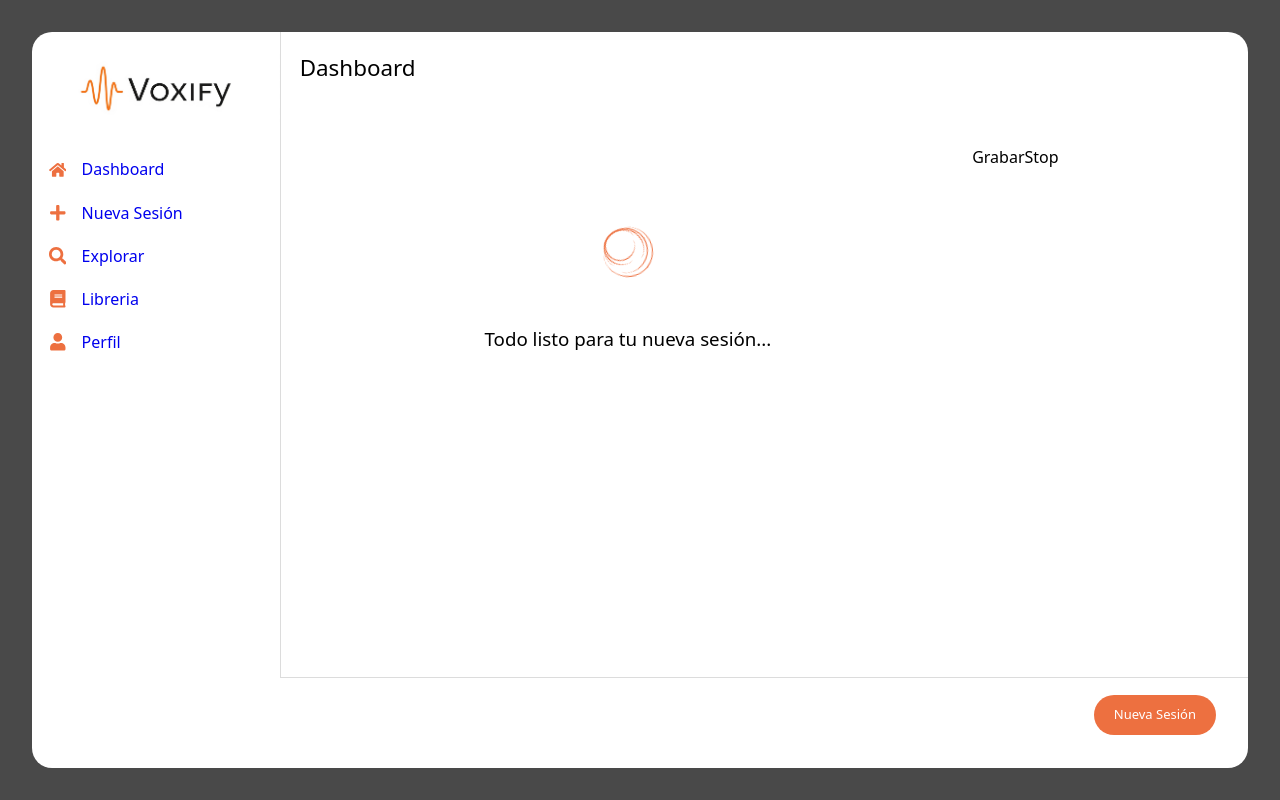
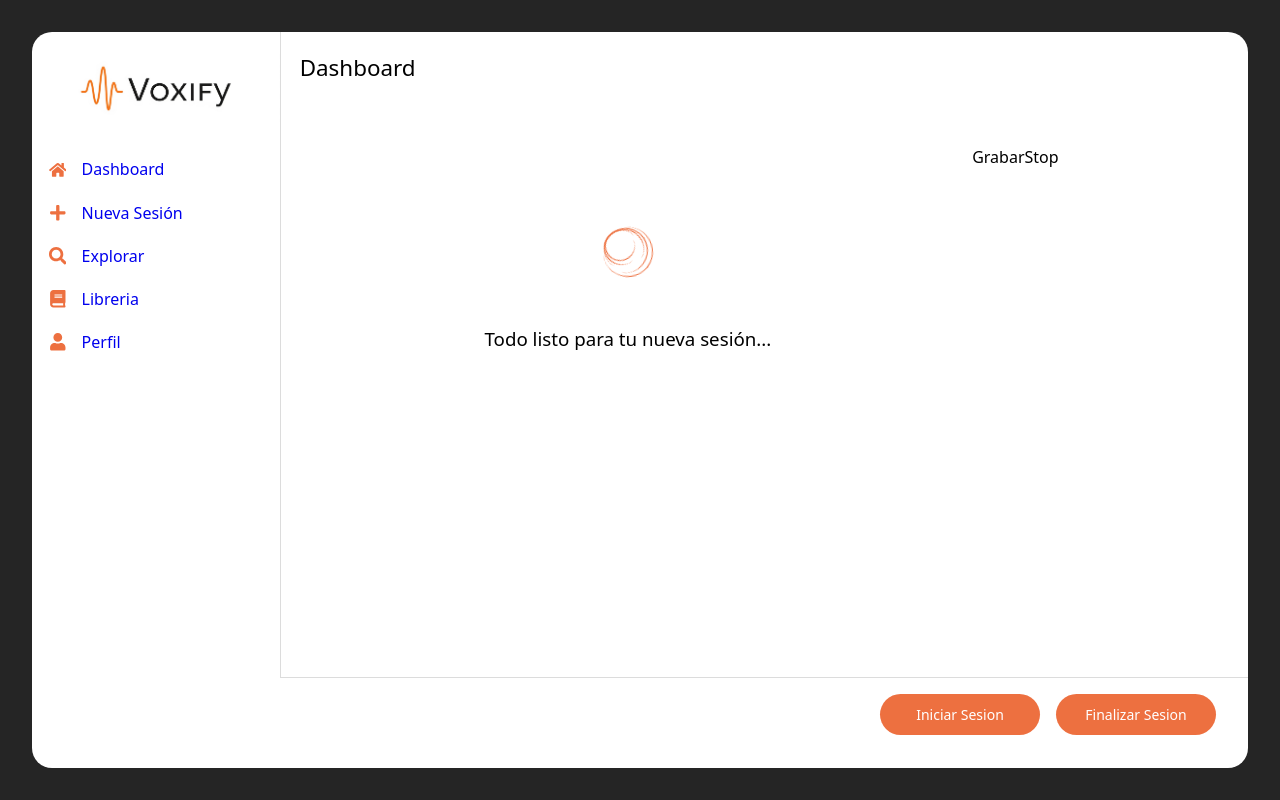
Before and after one commit to ignaarguello/Voxify, a React (Vite) app in the folder Cliente/: page /nuevasesion in a window 1280 px wide. Built offline with nearby package versions, Linux system fonts and the light colour scheme; the HTML template or start-up script is replaced by a standard one.

Commit message:
Add/Correciones y mejoras, desde Humboldt

```diff
--- a/Cliente/package.json
+++ b/Cliente/package.json
@@ -14,6 +14,7 @@
     "node": "^22.17.0",
     "react": "^19.1.0",
     "react-dom": "^19.1.0",
+    "react-icons": "^5.5.0",
     "react-loaders": "^3.0.1",
     "react-player": "^3.0.0",
     "react-router-dom": "^7.6.3",
--- a/Cliente/src/componentes/Footer/Footer.css
+++ b/Cliente/src/componentes/Footer/Footer.css
@@ -1,14 +1,14 @@
 /* Resolucion Mobile */
 @media screen and (min-width:360px) {
-    #Footer{
+    #Footer {
         /* border: 2px solid palevioletred; */
     }
 }
 
 /* Resolucion Laptops */
 @media screen and (min-width:1280px) {
-    #Footer{
-       /*  border: 3px solid palevioletred; */
+    #Footer {
+         /* border: 3px solid palevioletred; */
         border-radius: 0 0 20px 0;
         width: 100%;
         height: 10%;
@@ -19,14 +19,30 @@
     }
 
     /* Menu Crear - 'Nueva Sesión' */
-    #MenuCrearNuevaSesion{
+    #MenuCrearNuevaSesion {
         /* border: 2px solid greenyellow; */
-        border-radius: 50px;
-        margin: 0 2rem 0 0rem;
-        padding: 10px 20px;
-        font-size: 13px;
+        margin-right: 2rem;
+        display: flex;
+        gap: 1rem;
+    }
+
+    .BotonCrearSesion {
+        background-color: var(--color-primario);
+    }
+
+    .BotonFinalizarSesion {
+        background-color: var(--color-primario);
+    }
+
+    .BotonFinalizarSesion, .BotonCrearSesion{
+        width: 10rem;
+        display: flex;
+        justify-content: center;
+        align-items: center;
+        padding: 10px 12px;
+        cursor: pointer;
+        border-radius: 30px;
         color: white;
-        background-color: var(--color-primario);
-        cursor: pointer;
+        font-size: 14px;
     }
 }
--- a/Cliente/src/componentes/Footer/Footer.jsx
+++ b/Cliente/src/componentes/Footer/Footer.jsx
@@ -8,7 +8,8 @@ export default function Footer() {
     <div id='Footer'>
       {/* Menu Crear */}
       <div id='MenuCrearNuevaSesion'>
-        <span onClick={() => alert('Creando Sesion...')}>Nueva Sesión</span>
+        <span className='BotonCrearSesion' onClick={() => alert('Iniciando Sesion...')}>Iniciar Sesion</span>
+        <span  className='BotonFinalizarSesion'onClick={() => alert('Cerrando Sesion...')}>Finalizar Sesion</span>
       </div>
     </div>
   )
--- a/Cliente/src/componentes/SelectorCanciones/SelectorCanciones.css
+++ b/Cliente/src/componentes/SelectorCanciones/SelectorCanciones.css
@@ -4,35 +4,38 @@
 /* Resolucion Laptops */
 @media screen and (min-width: 1280px) {
     #SelectorCanciones {
-        /* border: 2px solid greenyellow; */
+        /*  border: 2px solid greenyellow; */
         height: 80%;
-        width: 50%;
+        width: 100%;
     }
 
     /* Envolvente del componente de las canciones */
     #WrapperCanciones {
         /* border: 2px solid slateblue; */
         margin: 0.3rem 0rem 0rem 1rem;
-        width: 50%;
+        width: 100%;
         height: 9rem;
         overflow: scroll;
-        border-radius: 10px;
         background-color: white;
         cursor: pointer;
+        display: flex;
+        flex-wrap: wrap;
     }
 
     /* Elemento Cancion */
-    .ElementoCancion_SelectorCanciones{
+    .ElementoCancion_SelectorCanciones {
+        /*  border: 2px solid red; */
         display: flex;
         align-items: center;
         justify-content: space-between;
-        padding: 15px;
+        padding: 10px;
         margin: 0px 0;
         height: 33%;
+        width: 50%;
         transition: .4s ease-in-out;
     }
 
-    .ElementoCancion_SelectorCanciones:hover{
+    .ElementoCancion_SelectorCanciones:hover {
         background-color: rgba(220, 220, 220, 0.459);
     }
 
@@ -42,12 +45,13 @@
         color: grey;
     }
 
-    #IconoPlay{
+    #IconoPlay {
         color: var(--color-primario);
     }
 
     ::-webkit-scrollbar {
-        display: none; /* Hace que la barra de scroll sea invisible */
+        display: none;
+        /* Hace que la barra de scroll sea invisible */
     }
 }
 
@@ -55,30 +59,29 @@
 @media screen and (min-width: 1440px) {
     #SelectorCanciones {
         /* border: 2px solid greenyellow; */
-        height: 80%;
         width: 50%;
-        margin-left: 2rem;
+        margin-left: 5rem;
     }
 
     /* Envolvente del componente de las canciones */
     #WrapperCanciones {
-        /* border: 2px solid slateblue; */
-        height: 9.5rem;
-        margin: 0rem 0rem 0rem 1.2rem;
+       /*  border: 2px solid slateblue; */
+        height: 9rem;
+        margin: .1rem 0rem 0rem 0rem;
     }
 
-     /* Elemento Cancion */
-     .ElementoCancion_SelectorCanciones{
+    /* Elemento Cancion */
+    .ElementoCancion_SelectorCanciones {
+        /* border: 2px solid red; */
         height: 36%;
     }
 
     .NombreCancion_SelectorCanciones {
-      /*   border: 2px solid red; */
+       /*    border: 2px solid red; */
         font-weight: 400;
-        padding-left: .4rem;
     }
 
-    #IconoPlay{
+    #IconoPlay {
         width: 1.3rem;
         height: 1.3rem;
     }
--- a/Cliente/src/componentes/SelectorCanciones/SelectorCanciones.jsx
+++ b/Cliente/src/componentes/SelectorCanciones/SelectorCanciones.jsx
@@ -6,7 +6,7 @@ import './SelectorCanciones.css'
 //Iconos
 import { FaCirclePlay } from "react-icons/fa6";
 
-const DataArrayCanciones = ['A las nueve', 'Dime que te paso', 'Colgando en tu manos', 'Mariposa Traicionera', 'Dime que no', 'Tu misterioso alguien', 'Rakata']
+const DataArrayCanciones = ['A las nueve', 'Dime que te paso', 'Colgando en tu manos', 'Mariposa Traicionera', 'Dime que no', 'Tu misterioso alguien', 'Rakata', 'Como eran las cosas']
 
 export default function SelectorCanciones() {
     return (
--- a/Cliente/src/layout/Layout.css
+++ b/Cliente/src/layout/Layout.css
@@ -2,14 +2,14 @@
 /* Contenedor Padre - Aplicación  */
   #ContenedorGeneralLayout{
    /*  border: 2px solid red; */
-    background-color: rgb(73, 73, 73);
+    background-color: rgb(37, 37, 37);
     height: 100vh;
     padding: 2rem;
   }
 
   /* Subcontenedor - Representa al Dashboard - Background Blanco */
   #SubcontenedorDashboard{
-    /* border: 2px solid slateblue; */
+    /* border: 5px solid slateblue; */
     border-radius: 20px;
     background-color: white;
     width: 100%;
--- a/Cliente/src/pages/Dashboard/Dashboard.css
+++ b/Cliente/src/pages/Dashboard/Dashboard.css
@@ -3,56 +3,8 @@
 
     /*? Resolucion Laptop */
     @media screen and (min-width: 1280px) {
-
-        /* Contenedor General - Pagina Dashboard */
-        #PaginaDashboard {
-            /* border: 2px solid aquamarine; */
-            width: 100%;
-            height: 100%;
-        }
-
-        /*! 1 */
-        #SeccionFila_1 {
-           /*  border: 2px solid red; */
-            height: 70%;
-            display: flex;
-            justify-content: space-evenly;
-            gap: .3rem;
-            align-items: center;
-        }
-
-        #ContenedorImage {
-            /*  border: 2px solid red; */
-            width: 30%;
-            height: 100%;
-            align-self: center;
-            background-image: url(https://marketplace.canva.com/ZZ-_4/MAEb5BZZ-_4/1/s2/canva-sin-t%C3%ADtulo-MAEb5BZZ-_4.jpg);
-            background-size: cover;
-            background-position: center bottom;
-            border-radius: 30px;
-            display: flex;
-            justify-content: center;
-            align-items: flex-end;
-        }
-
-        #TituloPruebaGratis {
-            background-color: var(--color-primario);
-            width: 100%;
-            text-align: center;
-            font-weight: 200;
-            color: white;
-            padding: 5px;
-            border-radius: 0px 00px 30px 30px;
-            cursor: pointer;
-            font-size: 19px;
-        }
-
-        /*! 2 */
-        #SeccionFila_2 {
-           /*  border: 2px solid steelblue; */
-            height: max-content;
-            display: flex;
-            flex-direction: column;
+        #PaginaDashboardHome{
+            border: 2px solid red;
         }
 
     }
--- a/Cliente/src/pages/Dashboard/Dashboard.jsx
+++ b/Cliente/src/pages/Dashboard/Dashboard.jsx
@@ -1,5 +1,3 @@
-import React from 'react'
-
 // Estilos
 import './Dashboard.css'
 
@@ -10,16 +8,8 @@ import SelectorCanciones from '../../componentes/SelectorCanciones/SelectorCanci
 
 export default function Dashboard() {
   return (
-    <div id='PaginaDashboard'>
-      <section id='SeccionFila_1'>
-        <VideoPlayer />
-        <div id='ContenedorImage'>
-          <h2 id='TituloPruebaGratis'>Prueba Gratis</h2>
-        </div>
-      </section>
-      <section id='SeccionFila_2'>
-        <SelectorCanciones />
-      </section>
+    <div id='PaginaDashboardHome'>
+
     </div>
   )
 }
--- a/Cliente/src/pages/Perfil/Perfil.css
+++ b/Cliente/src/pages/Perfil/Perfil.css
@@ -1,6 +1,58 @@
-@media screen and (min-width: 1280px) {
-    #PaginaPerfil {
-        width: 100%;
-        height: 100%;
+    /*? Resolucion Mobile */
+    @media screen and (min-width: 360px) {}
+
+    /*? Resolucion Laptop */
+    @media screen and (min-width: 1280px) {
+
+        /* Contenedor General - Pagina Dashboard */
+        #PaginaPerfil {
+            /* border: 2px solid aquamarine; */
+            width: 100%;
+            height: 100%;
+        }
+
+        /*! 1 */
+        #SeccionFila_1 {
+           /*  border: 2px solid red; */
+            height: 70%;
+            display: flex;
+            justify-content: space-evenly;
+            gap: .3rem;
+            align-items: center;
+        }
+
+        #ContenedorImage {
+            /*  border: 2px solid red; */
+            width: 30%;
+            height: 100%;
+            align-self: center;
+            background-image: url(https://marketplace.canva.com/ZZ-_4/MAEb5BZZ-_4/1/s2/canva-sin-t%C3%ADtulo-MAEb5BZZ-_4.jpg);
+            background-size: cover;
+            background-position: center bottom;
+            border-radius: 30px;
+            display: flex;
+            justify-content: center;
+            align-items: flex-end;
+        }
+
+        #TituloPruebaGratis {
+            background-color: var(--color-primario);
+            width: 100%;
+            text-align: center;
+            font-weight: 200;
+            color: white;
+            padding: 5px;
+            border-radius: 0px 00px 30px 30px;
+            cursor: pointer;
+            font-size: 19px;
+        }
+
+        /*! 2 */
+        #SeccionFila_2 {
+           /*  border: 2px solid steelblue; */
+            height: max-content;
+            display: flex;
+            flex-direction: column;
+        }
+
     }
-}
--- a/Cliente/src/pages/Perfil/Perfil.jsx
+++ b/Cliente/src/pages/Perfil/Perfil.jsx
@@ -1,10 +1,23 @@
-import React from 'react'
-
 // Estilos
 import './Perfil.css'
 
+//Componentes
+import VideoPlayer from '../../componentes/VideoPlayer/VideoPlayer'
+import SelectorCanciones from '../../componentes/SelectorCanciones/SelectorCanciones'
+
+
 export default function Perfil() {
   return (
-    <div id='PaginaPerfil'>Perfil</div>
+    <div id='PaginaPerfil'>
+      <section id='SeccionFila_1'>
+        <VideoPlayer />
+        <div id='ContenedorImage'>
+          <h2 id='TituloPruebaGratis'>Prueba Gratis</h2>
+        </div>
+      </section>
+      <section id='SeccionFila_2'>
+        <SelectorCanciones />
+      </section>
+    </div>
   )
 }
```
Also changed, not shown: 2 other files (tests, documents, lock files or other folders).
